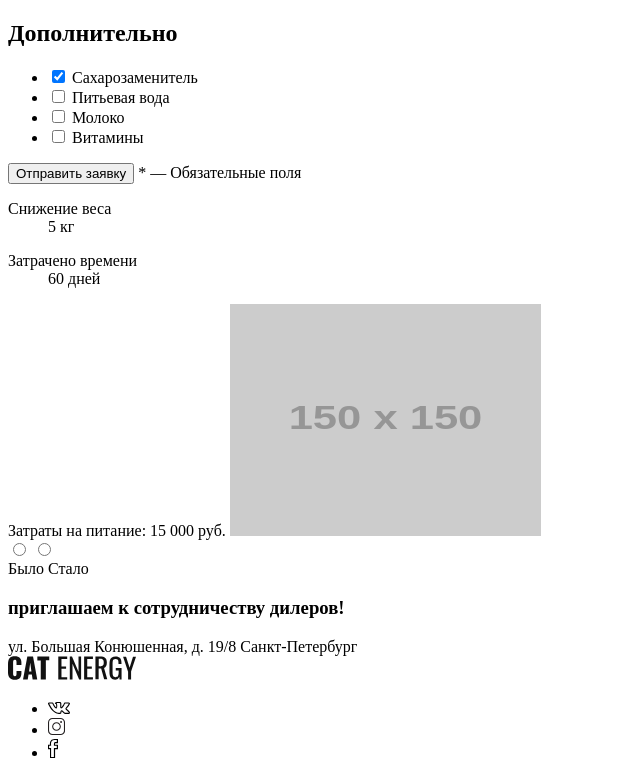
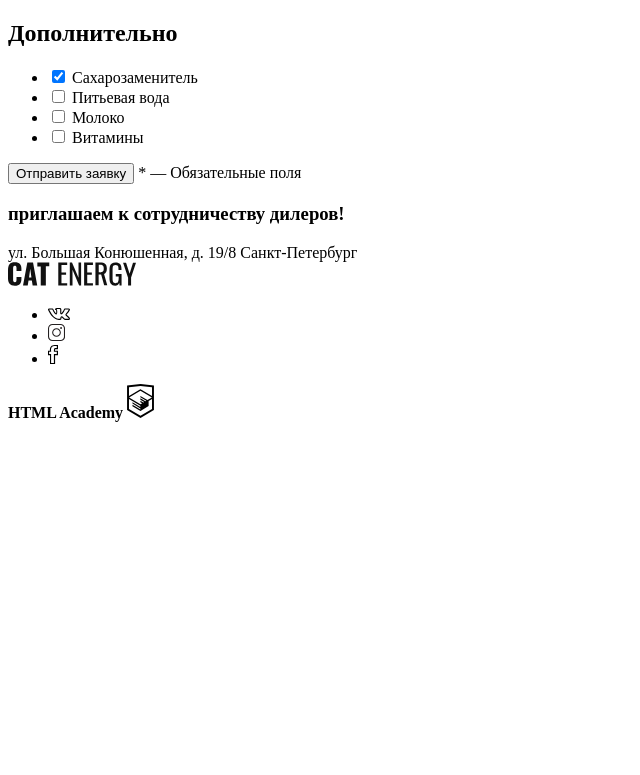
Before and after one commit to darvetra/1327065-cat-energy-19, a website: page source/form.html in a window 1280 px wide. Shown: the part 592-1367 px from the top of the page, without its empty margins (0-640 px from the left). After the commit the page ends 1022 px from the top, so only its background shows below. Drawn offline with Linux system fonts and the light colour scheme; placeholder pictures from the web are drawn by us.

Commit message:
Перенос формы куда надо

```diff
--- a/source/form.html
+++ b/source/form.html
@@ -98,24 +98,6 @@
         <button type="submit" class="button form__button">Отправить заявку</button>
         <span class="form__footnote">* — Обязательные поля</span>
 
-        <dl>
-          <dt>Снижение веса</dt>
-          <dd>5 кг</dd>
-        </dl>
-        <dl>
-          <dt>Затрачено времени</dt>
-          <dd>60 дней</dd>
-        </dl>
-        <span>Затраты на питание: 15 000 руб.</span>
-        <img src="https://via.placeholder.com/150x150" alt="" class="example__image--fat" width="311" height="232">
-        <div class="example__inputs">
-          <input type="radio" name="example-range" id="example-before" >
-          <input type="radio" name="example-range" id="example-after">
-        </div>
-        <div class="example__controls">
-          <label for="example-before" aria-label="Было">Было</label>
-          <label for="example-after" aria-label="Стало">Стало</label>
-        </div>
       </form>
 
 
```
Also changed, not shown: source/index.html (+8 -8 lines).
